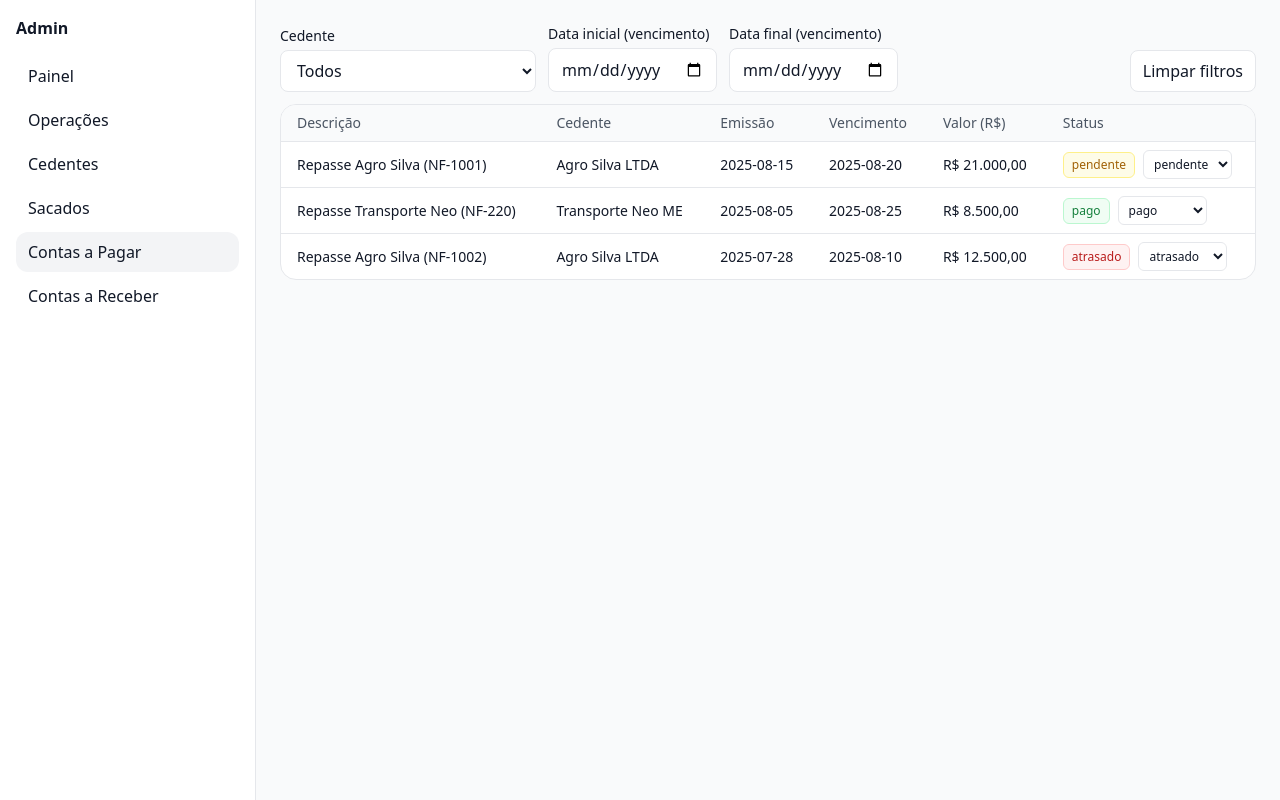
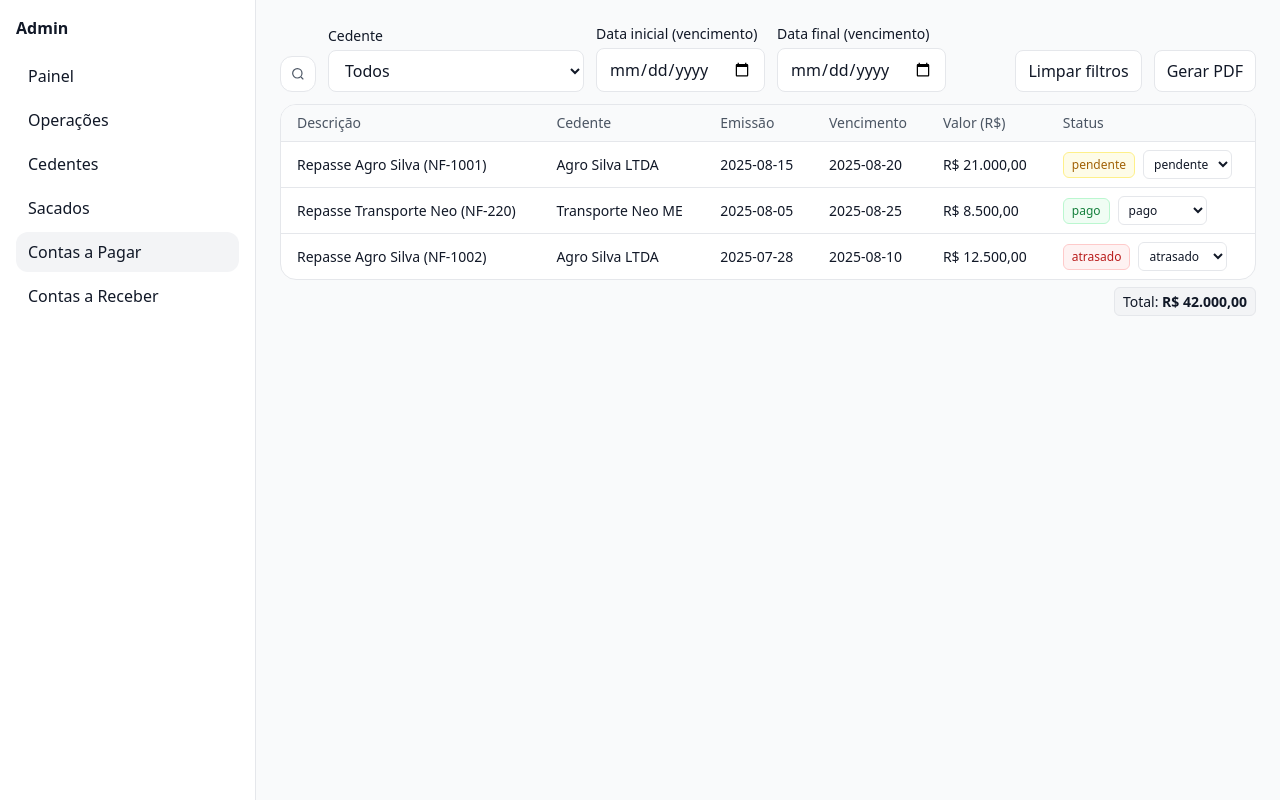
Before and after one commit to Diamank/adminv11, a Next.js app: page /contas-a-pagar in a window 1280 px wide. Built offline with nearby package versions, Linux system fonts and the light colour scheme.

Commit message:
Update index.tsx

```diff
--- a/src/pages/contas-a-pagar/index.tsx
+++ b/src/pages/contas-a-pagar/index.tsx
@@ -8,7 +8,7 @@ type Item = ContaPagarItem
 
 const LS_KEY = 'contas_a_pagar_v1'
 
-// utilidades
+// --- utils ---
 function getVencimento(i: Item) {
   return i.vencimento ?? i.nota?.vencimento ?? i.data
 }
@@ -33,7 +33,7 @@ function fmtMoney(v: number) {
   }
 }
 
-// Hook simples que carrega/salva no localStorage
+// --- storage local ---
 function useContasStore() {
   const [items, setItems] = useState<Item[]>([])
 
@@ -43,7 +43,6 @@ function useContasStore() {
       if (raw) {
         setItems(JSON.parse(raw))
       } else {
-        // primeira vez: semear com o mock
         setItems(contasPagarSeed)
         localStorage.setItem(LS_KEY, JSON.stringify(contasPagarSeed))
       }
@@ -64,7 +63,17 @@ function useContasStore() {
     persist(next)
   }
 
-  return { items, setItems: persist, updateStatus }
+  return { items, updateStatus }
+}
+
+// --- ícone lupa ---
+function SearchIcon(props: React.SVGProps<SVGSVGElement>) {
+  return (
+    <svg viewBox="0 0 24 24" fill="none" stroke="currentColor" strokeWidth="1.8" {...props}>
+      <circle cx="11" cy="11" r="7" />
+      <path d="M20 20l-3.5-3.5" />
+    </svg>
+  )
 }
 
 export default function ContasAPagar() {
@@ -74,7 +83,7 @@ export default function ContasAPagar() {
   const [from, setFrom] = useState<string>('')       // yyyy-mm-dd
   const [to, setTo] = useState<string>('')
 
-  // opções do select de cedentes (dinâmico)
+  // opções do select de cedentes
   const cedentesOpts = useMemo(() => {
     const map = new Map<string, string>()
     items.forEach((i) => {
@@ -85,7 +94,7 @@ export default function ContasAPagar() {
     return Array.from(map, ([value, label]) => ({ value, label }))
   }, [items])
 
-  // filtros (por cedente e período de VENCIMENTO)
+  // aplica filtros
   const filtered = useMemo(() => {
     const list = items.slice()
     const fromD = from ? new Date(from + 'T00:00:00') : null
@@ -104,6 +113,8 @@ export default function ContasAPagar() {
     })
   }, [items, cedente, from, to])
 
+  const total = useMemo(() => filtered.reduce((acc, i) => acc + (i.valor || 0), 0), [filtered])
+
   const headers = ['Descrição', 'Cedente', 'Emissão', 'Vencimento', 'Valor (R$)', 'Status']
   const rows = filtered.map((i) => {
     const emissao = fmtDate(i.data)
@@ -118,7 +129,6 @@ export default function ContasAPagar() {
         <span className="px-2 py-1 rounded-md text-xs bg-yellow-50 text-yellow-700 border border-yellow-200">pendente</span>
       )
 
-    // seletor de status (opcional – ajuda nos testes, persiste no storage)
     const statusSelect = (
       <select
         className="ml-2 text-xs border rounded-md bg-white px-1.5 py-1"
@@ -142,11 +152,98 @@ export default function ContasAPagar() {
     ]
   })
 
+  // --- gera HTML para impressão/PDF ---
+  const handleGerarPDF = () => {
+    const title = 'Relatório - Contas a Pagar'
+    const filtroCedente = cedente
+      ? (cedentesOpts.find(o => o.value === cedente)?.label ?? cedente)
+      : 'Todos'
+    const periodo =
+      (from ? fmtDate(from) : '—') + ' a ' + (to ? fmtDate(to) : '—')
+
+    const rowsHtml = filtered.map(i => {
+      const emissao = fmtDate(i.data)
+      const venc = fmtDate(getVencimento(i) || undefined)
+      return `
+        <tr>
+          <td>${i.descricao || ''}</td>
+          <td>${i.cedenteNome || ''}</td>
+          <td>${emissao}</td>
+          <td>${venc}</td>
+          <td style="text-align:right">${fmtMoney(i.valor)}</td>
+          <td>${i.status}</td>
+        </tr>
+      `
+    }).join('')
+
+    const html = `
+<!doctype html>
+<html>
+<head>
+<meta charset="utf-8">
+<title>${title}</title>
+<style>
+  body { font-family: -apple-system, BlinkMacSystemFont, "Segoe UI", Roboto, Arial, "Helvetica Neue", Helvetica, sans-serif; padding: 24px; color: #111; }
+  h1 { font-size: 18px; margin: 0 0 4px; }
+  .muted { color: #666; font-size: 12px; margin-bottom: 12px; }
+  table { width: 100%; border-collapse: collapse; margin-top: 8px; }
+  th, td { border: 1px solid #e5e7eb; padding: 8px 10px; font-size: 12px; }
+  th { background: #f9fafb; text-align: left; }
+  tfoot td { font-weight: 600; }
+  .right { text-align: right; }
+  @media print { .no-print { display: none; } }
+</style>
+</head>
+<body>
+  <div class="no-print" style="text-align:right;margin-bottom:8px">
+    <button onclick="window.print()">Imprimir / Salvar PDF</button>
+  </div>
+  <h1>${title}</h1>
+  <div class="muted">Cedente: <strong>${filtroCedente}</strong> • Período (vencimento): <strong>${periodo}</strong></div>
+  <table>
+    <thead>
+      <tr>
+        <th>Descrição</th>
+        <th>Cedente</th>
+        <th>Emissão</th>
+        <th>Vencimento</th>
+        <th class="right">Valor (R$)</th>
+        <th>Status</th>
+      </tr>
+    </thead>
+    <tbody>
+      ${rowsHtml || `<tr><td colspan="6" style="text-align:center;color:#666">Sem registros</td></tr>`}
+    </tbody>
+    <tfoot>
+      <tr>
+        <td colspan="4" class="right">Total</td>
+        <td class="right">${fmtMoney(total)}</td>
+        <td></td>
+      </tr>
+    </tfoot>
+  </table>
+</body>
+</html>
+    `.trim()
+
+    const w = window.open('', '_blank')
+    if (!w) return
+    w.document.open()
+    w.document.write(html)
+    w.document.close()
+    w.focus()
+  }
+
   return (
     <AdminLayout>
       <div className="max-w-6xl mx-auto">
         {/* Filtros */}
         <div className="flex flex-wrap items-end gap-3 mb-3">
+          {/* Lupa antes dos inputs */}
+          <div className="flex items-center justify-center w-9 h-9 rounded-xl border bg-white">
+            <SearchIcon className="h-4 w-4 text-gray-600" />
+          </div>
+
           <div className="flex flex-col">
             <label className="text-sm mb-1">Cedente</label>
             <select
@@ -170,6 +267,7 @@ export default function ContasAPagar() {
               className="border rounded-lg bg-white px-3 py-2"
               value={from}
               onChange={(e) => setFrom(e.target.value)}
+              placeholder="dd/mm/aaaa"
             />
           </div>
 
@@ -180,6 +278,7 @@ export default function ContasAPagar() {
               className="border rounded-lg bg-white px-3 py-2"
               value={to}
               onChange={(e) => setTo(e.target.value)}
+              placeholder="dd/mm/aaaa"
             />
           </div>
 
@@ -194,6 +293,15 @@ export default function ContasAPagar() {
           >
             Limpar filtros
           </button>
+
+          <button
+            type="button"
+            className="px-3 py-2 rounded-lg border bg-white"
+            onClick={handleGerarPDF}
+            title="Gerar relatório em PDF"
+          >
+            Gerar PDF
+          </button>
         </div>
 
         <Table
@@ -201,6 +309,13 @@ export default function ContasAPagar() {
           rows={rows}
           emptyText="Nenhum lançamento encontrado para os filtros aplicados."
         />
+
+        {/* Total geral */}
+        <div className="mt-3 text-right text-sm">
+          <span className="px-2 py-1 rounded-md bg-gray-100 border border-gray-200">
+            Total: <strong>{fmtMoney(total)}</strong>
+          </span>
+        </div>
       </div>
     </AdminLayout>
   )
```
